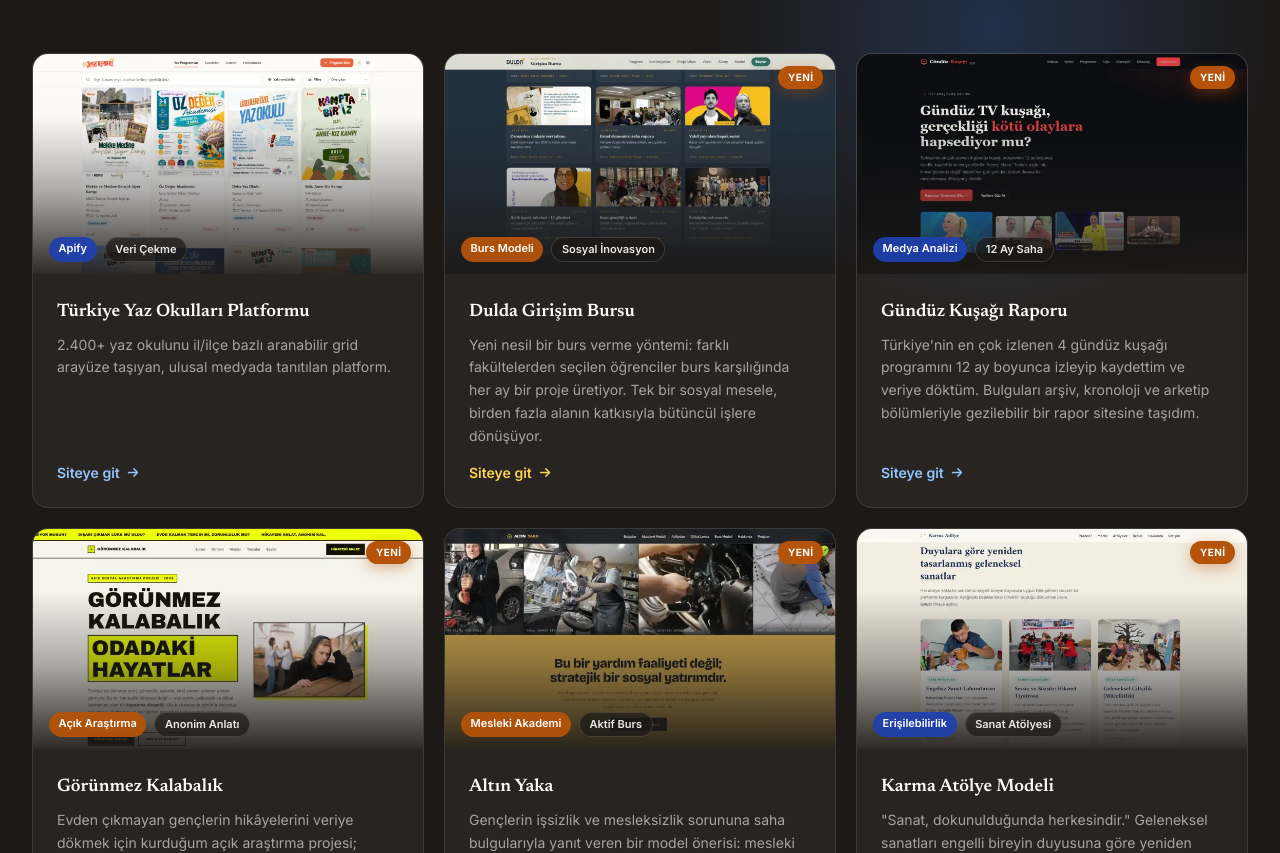
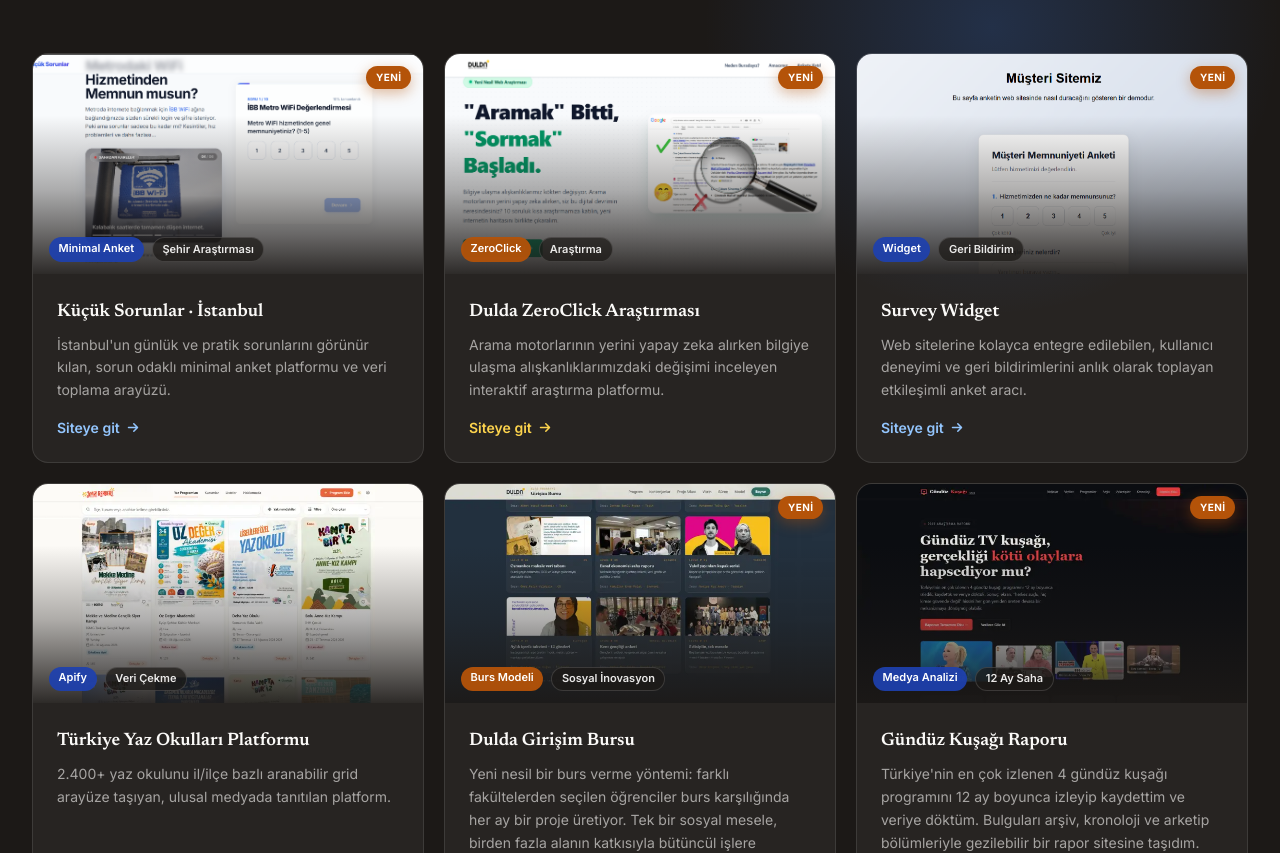
Before and after one commit to yaman-sener/yaman-sener.github.io, a website: page index.html in a window 1280 px wide. Shown: the part 5211-6064 px from the top of the page. Drawn offline with Linux system fonts and the light colour scheme.

Commit message:
feat: add 3 new projects to portfolio

```diff
--- a/index.html
+++ b/index.html
@@ -498,6 +498,57 @@
         </div>
 
         <div class="grid md:grid-cols-2 lg:grid-cols-3 gap-5">
+            <a href="https://istanbul-temel-sorunlar.yamansnr.workers.dev/" target="_blank" rel="noopener" class="reveal card group flex flex-col bg-white/5 border border-white/10 rounded-2xl overflow-hidden hover:bg-white/[0.08] hover:border-royal transition-colors">
+                <div class="shot">
+                    <img src="assets/istanbul-temel-sorunlar.png" alt="Küçük Sorunlar · İstanbul" width="900" height="427" loading="lazy" decoding="async">
+                    <span aria-hidden="true" class="shot-veil"></span>
+                    <span class="badge-new">Yeni</span>
+                    <div class="shot-tags">
+                        <span class="chip chip-royal">Minimal Anket</span>
+                        <span class="chip chip-dark">Şehir Araştırması</span>
+                    </div>
+                </div>
+                <div class="flex flex-col flex-1 p-6">
+                    <h3 class="font-serif text-lg font-semibold mb-2">Küçük Sorunlar · İstanbul</h3>
+                    <p class="text-sm text-paper/60 leading-relaxed flex-1">İstanbul'un günlük ve pratik sorunlarını görünür kılan, sorun odaklı minimal anket platformu ve veri toplama arayüzü.</p>
+                    <span class="mt-4 inline-flex items-center gap-2 text-sm font-semibold text-blue-300 group-hover:gap-3 transition-all">Siteye git <i class="fa-solid fa-arrow-right text-xs"></i></span>
+                </div>
+            </a>
+
+            <a href="https://dulda-zero-click.yamansnr.workers.dev/" target="_blank" rel="noopener" class="reveal card group flex flex-col bg-white/5 border border-white/10 rounded-2xl overflow-hidden hover:bg-white/[0.08] hover:border-ochre transition-colors">
+                <div class="shot">
+                    <img src="assets/dulda-zero-click.png" alt="Dulda ZeroClick Araştırması" width="900" height="427" loading="lazy" decoding="async">
+                    <span aria-hidden="true" class="shot-veil"></span>
+                    <span class="badge-new">Yeni</span>
+                    <div class="shot-tags">
+                        <span class="chip chip-ochre">ZeroClick</span>
+                        <span class="chip chip-dark">Araştırma</span>
+                    </div>
+                </div>
+                <div class="flex flex-col flex-1 p-6">
+                    <h3 class="font-serif text-lg font-semibold mb-2">Dulda ZeroClick Araştırması</h3>
+                    <p class="text-sm text-paper/60 leading-relaxed flex-1">Arama motorlarının yerini yapay zeka alırken bilgiye ulaşma alışkanlıklarımızdaki değişimi inceleyen interaktif araştırma platformu.</p>
+                    <span class="mt-4 inline-flex items-center gap-2 text-sm font-semibold text-amber-300 group-hover:gap-3 transition-all">Siteye git <i class="fa-solid fa-arrow-right text-xs"></i></span>
+                </div>
+            </a>
+
+            <a href="https://survey-widget-worker.yamansnr.workers.dev/" target="_blank" rel="noopener" class="reveal card group flex flex-col bg-white/5 border border-white/10 rounded-2xl overflow-hidden hover:bg-white/[0.08] hover:border-royal transition-colors">
+                <div class="shot">
+                    <img src="assets/survey-widget.png" alt="Survey Widget Demo" width="900" height="427" loading="lazy" decoding="async">
+                    <span aria-hidden="true" class="shot-veil"></span>
+                    <span class="badge-new">Yeni</span>
+                    <div class="shot-tags">
+                        <span class="chip chip-royal">Widget</span>
+                        <span class="chip chip-dark">Geri Bildirim</span>
+                    </div>
+                </div>
+                <div class="flex flex-col flex-1 p-6">
+                    <h3 class="font-serif text-lg font-semibold mb-2">Survey Widget</h3>
+                    <p class="text-sm text-paper/60 leading-relaxed flex-1">Web sitelerine kolayca entegre edilebilen, kullanıcı deneyimi ve geri bildirimlerini anlık olarak toplayan etkileşimli anket aracı.</p>
+                    <span class="mt-4 inline-flex items-center gap-2 text-sm font-semibold text-blue-300 group-hover:gap-3 transition-all">Siteye git <i class="fa-solid fa-arrow-right text-xs"></i></span>
+                </div>
+            </a>
+
             <a href="https://yaz.genclink.com/programlar" target="_blank" rel="noopener" class="reveal card group flex flex-col bg-white/5 border border-white/10 rounded-2xl overflow-hidden hover:bg-white/[0.08] hover:border-royal transition-colors">
                 <div class="shot">
                     <img src="assets/yaz-okullari.webp" alt="Türkiye Yaz Okulları Platformu arayüzü" width="900" height="427" loading="lazy" decoding="async">
```
Also changed, not shown: assets/dulda-zero-click.png (added), assets/istanbul-temel-sorunlar.png (added), assets/survey-widget.png (added).
